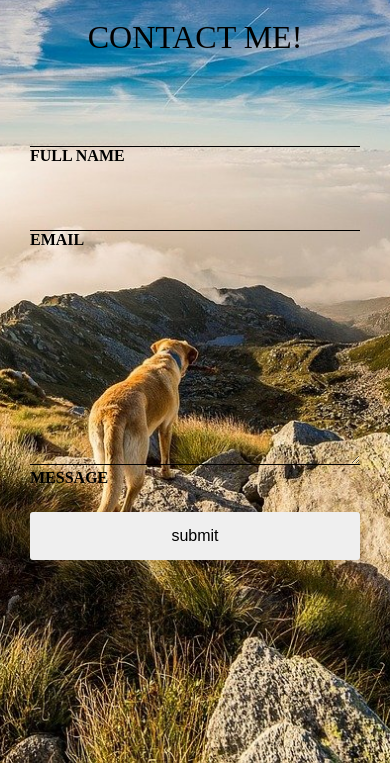
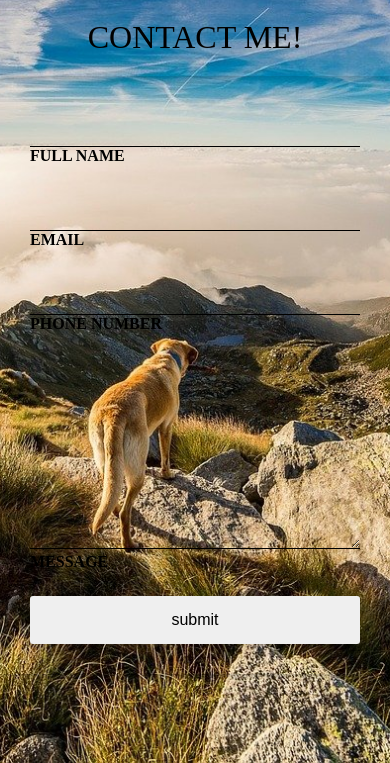
Before and after one commit to Aniangelsuperbat1/Dog-walking-website, a Django app: page /contact in a window 390 px wide. Shown: the part 81-844 px from the top of the page. Run offline with Django 3.2, Linux system fonts and the light colour scheme.

Commit message:
Added phone number on form.

```diff
--- a/Zhen_Walks/models.py
+++ b/Zhen_Walks/models.py
@@ -4,4 +4,5 @@ from django.db import models
 class Contact(models.Model):
     name = models.CharField(max_length=50)
     email = models.EmailField()
+    phone = models.CharField(max_length=20)
     desc = models.TextField()
--- a/Zhen_Walks/views.py
+++ b/Zhen_Walks/views.py
@@ -17,10 +17,11 @@ def contact(request):
     if request.method == "POST":
         name = request.POST["name"]
         email = request.POST["email"]
+        phone = request.POST["phone"]
         desc = request.POST["desc"]
         print(name, email, desc)
 
-        data = Contact(name=name, email=email, desc=desc)
+        data = Contact(name=name, email=email, phone=phone, desc=desc)
         data.save()
 
     return render(request, "contact.html")
--- a/templates/contact.html
+++ b/templates/contact.html
@@ -29,6 +29,10 @@
                     <span class="label">Email</span>
                 </div>
                 <div class="input-holder">
+                    <input type="phone" class="input-text" id = "phone" name = "phone" required>
+                    <span class="label">Phone Number</span>
+                </div>
+                <div class="input-holder">
                     <textarea required id = "desc" name= "desc"></textarea>
                     <span class="label">Message</span>
                 </div>
```
Also changed, not shown: Zhen_Walks/migrations/0001_initial.py, db.sqlite3.
